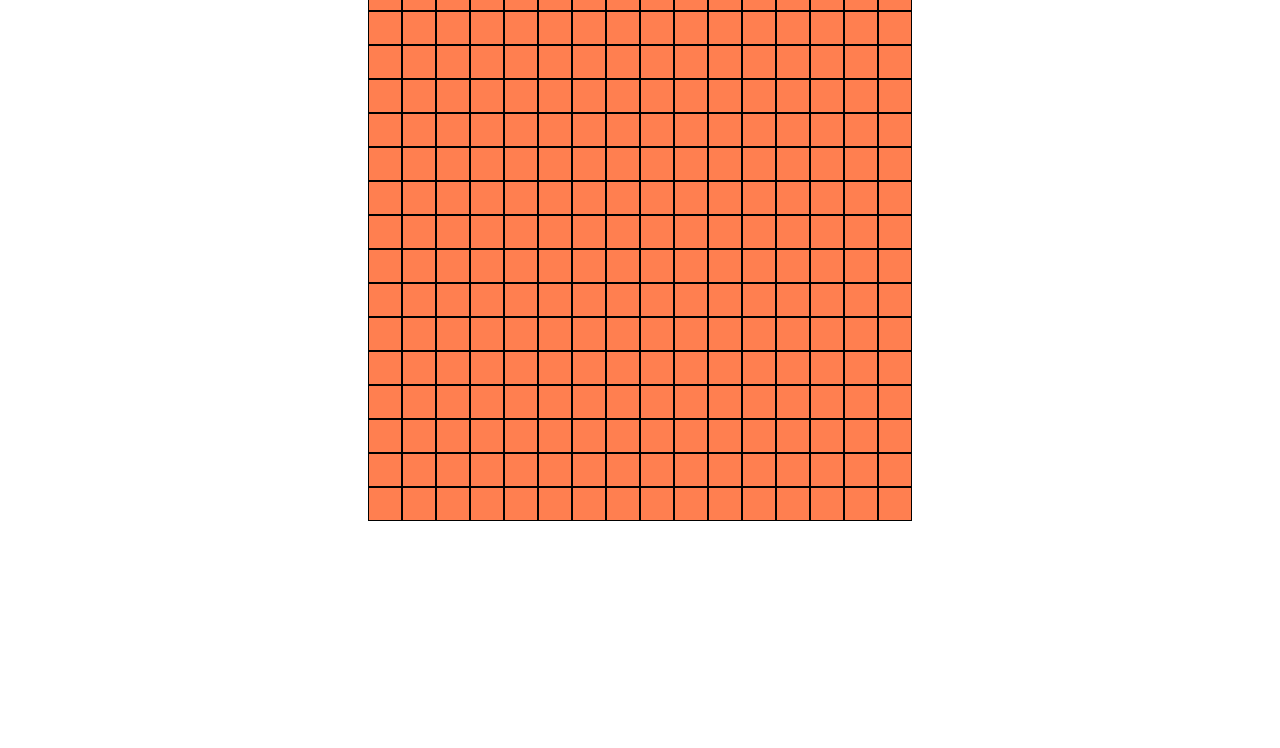
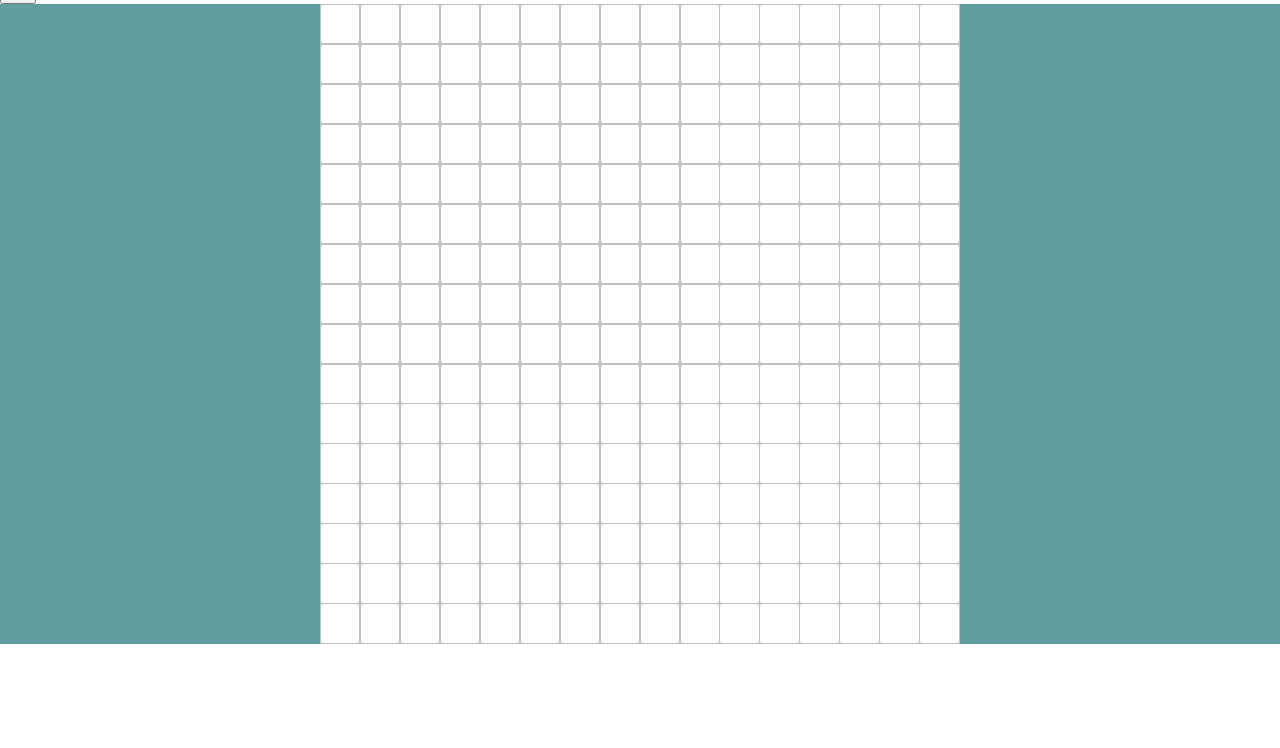
Before and after one commit to RoySS248/Odin-s-practices, a plain HTML site: page JavaScript Basics/Fundamentals/12_etch-a-sketch-project/etch-a-sketch-project.html in a window 1280 px wide. Shown: the part 52-800 px from the top of the page. Drawn offline with Linux system fonts and the light colour scheme.

Commit message:
Update etch_a_sketch

```diff
--- a/JavaScript Basics/Fundamentals/12_etch-a-sketch-project/etch-a-sketch-project.css
+++ b/JavaScript Basics/Fundamentals/12_etch-a-sketch-project/etch-a-sketch-project.css
@@ -1,19 +1,28 @@
-#grid-container {
-  display: flex;
-  flex-direction: row;
-  justify-content: center;
+* {
+  margin: 0;
+  padding: 0;
 }
 
-.row-grid {}
-
-.grid {
-  background-color: coral;
-  text-align: center;
-  border: black 1px solid;
-  min-width: 2.5vw;
-  min-height: 2.5vw;
+#container {
+  background-color: cadetblue;
+  display: flex;
+  justify-content: center;
+  align-items: center;
 }
 
-.grid:hover {
-  background-color: yellow;
+
+
+#grid-container {
+  background-color: silver;
+  width: 80vh;
+  height: 80vh;
+  margin: 0;
+  padding: 0;
 }
+
+.box {
+  margin: 0.1vh;
+  background-color: white;
+  float: left;
+  border-radius: 2px;
+}
--- a/JavaScript Basics/Fundamentals/12_etch-a-sketch-project/etch-a-sketch-project.html
+++ b/JavaScript Basics/Fundamentals/12_etch-a-sketch-project/etch-a-sketch-project.html
@@ -1,5 +1,6 @@
 <!DOCTYPE html>
 <html lang="es">
+
 <head>
   <meta charset="UTF-8">
   <meta name="viewport" content="width=device-width, initial-scale=1.0">
@@ -8,11 +9,26 @@
 </head>
 
 <body>
-  <button id="btn-clear">
-    Clear
-  </button>
-  <div id="grid-container"> </div>
+  <main id="main">
+    <div>
+      <h1>Eatch a Sketch</h1>
+    </div>
+
+    <div id="btn-container">
+      <button id="btn-clear">
+        Clear
+      </button>
+    </div>
+
+    <div id="container">
+      <div id="grid-container">
+
+      </div>
+    </div>
+
+  </main>
 
   <script src="./etch-a-sketch-project.js"></script>
 </body>
+
 </html>
--- a/JavaScript Basics/Fundamentals/12_etch-a-sketch-project/etch-a-sketch-project.js
+++ b/JavaScript Basics/Fundamentals/12_etch-a-sketch-project/etch-a-sketch-project.js
@@ -1,27 +1,20 @@
 const gridContainer = document.querySelector('#grid-container');
 
-let sizeRow = 16  ;
-let sizeColumn = 16;
+createGrid(16);
 
-createGrid();
+function createGrid(size) {
+  let i = 0;
+  let area = size * size;
 
-function createGrid() {
-  let i = 0;
-  while (i < sizeRow) {
+  while (i < area) {
 
-    const row = document.createElement('div');
-    row.classList.add('row-grid');
+    const grid = document.createElement('div');
+    grid.classList.add('box');
+    grid.id = i+1;
+    /*grid.textContent = i+1;*/
+    grid.style.padding = ((80/(size*2))-0.1)+"vh";
 
-    j = 0
-    while (j < sizeColumn) {
-      const grid = document.createElement('div');
-      grid.classList.add('grid');
-
-      row.appendChild(grid);
-      j++
-    }
-
-    gridContainer.appendChild(row);
+    gridContainer.appendChild(grid);
     i++
   }
 }
@@ -36,10 +29,21 @@ function clearGrid(){
   }
 
 
-  sizeRow = parseInt(prompt("Filas: ",16));
-  sizeColumn = parseInt(prompt("Columnas: ",16));
+  let size = prompt("Tamaño (max 100): ",16);
 
-  createGrid();
+  if( isNaN(size*1) ){
+    size = 16;
+  }
+
+  if(size > 100){
+    size = 100;
+  }
+
+  if(size < 2){
+    size = 2;
+  }
+
+  createGrid(size);
 
 }
 
@@ -54,7 +58,7 @@ btnClear.addEventListener("click", () => {
 gridContainer.addEventListener('mouseover', function (e) {
 
   if (e.target.id != "grid-container") {
-    e.target.style.background = "blue";
+    e.target.style.background = "black";
   }
 
 
```
